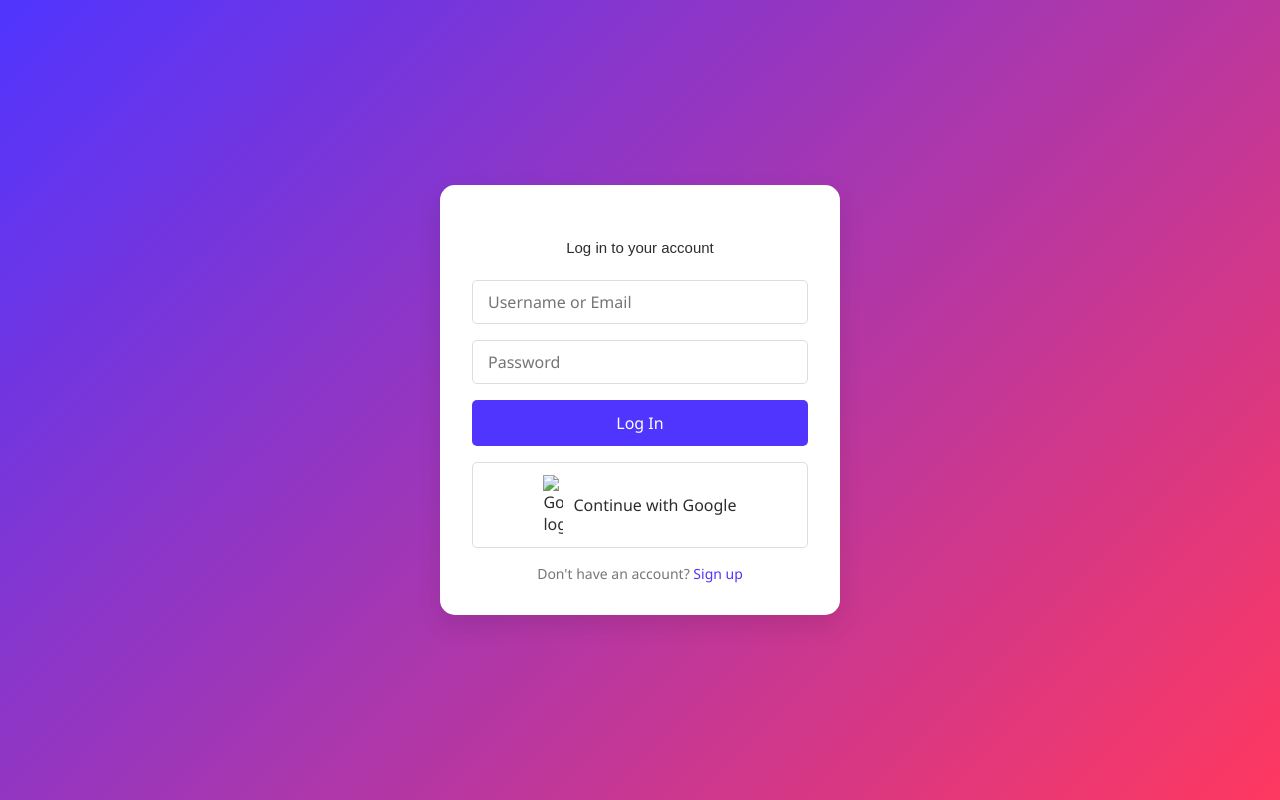
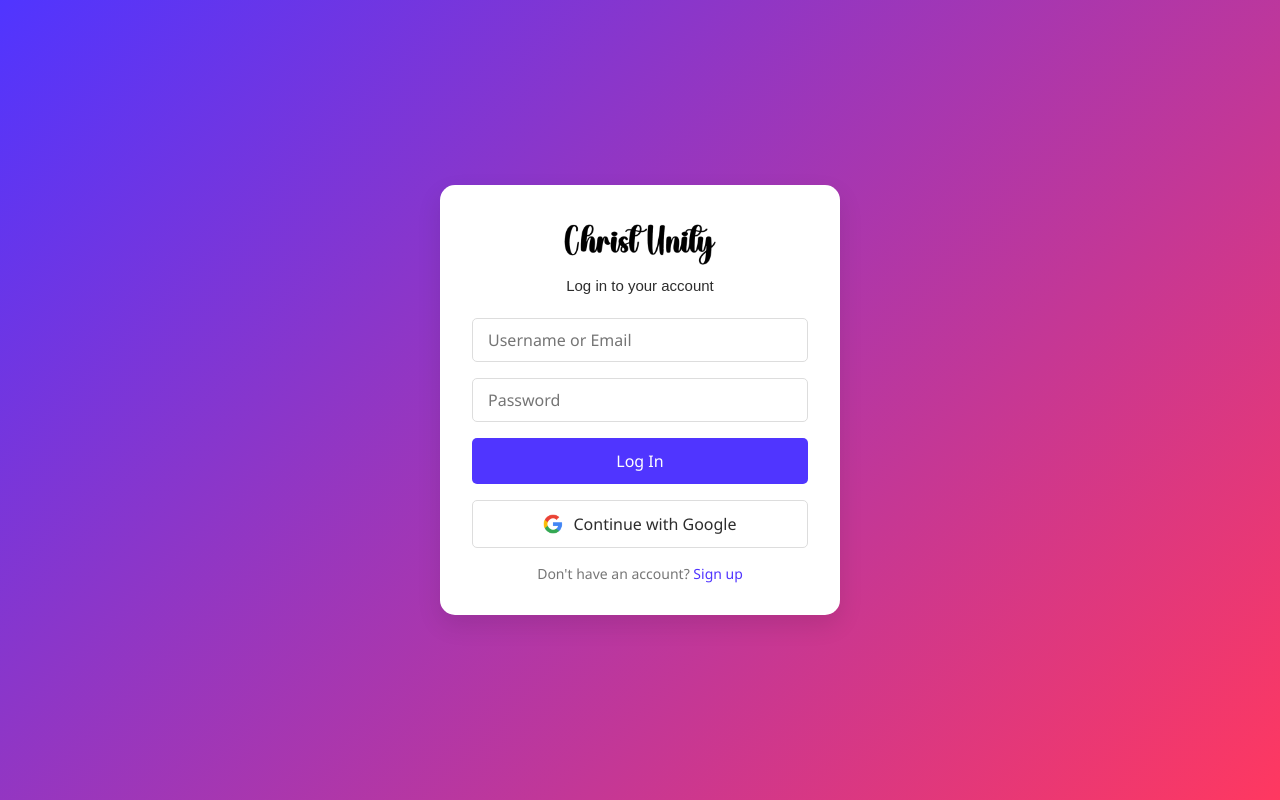
Before and after one commit to Tejaskashyap2005/Christ-Unity, a plain HTML site: page index.html in a window 1280 px wide. Drawn offline with Linux system fonts and the light colour scheme.

Commit message:
Update index.html

```diff
--- a/index.html
+++ b/index.html
@@ -854,7 +854,7 @@
     <div class="login-container" id="loginPage">
         <div class="login-card">
           <div class="loginlogo">
-            <img src="img/Christ-Unity-2-28-2025.png" alt="">
+            <img src="Christ-Unity-2-28-2025.png" alt="">
         </div>
           <h2>Log in to your account</h2>
             <form class="login-form" id="loginForm">
@@ -862,7 +862,7 @@
                 <input type="password" placeholder="Password" required>
                 <button type="submit" class="login-btn">Log In</button>
                 <button type="button" class="google-btn">
-                    <img src="img/pngwing.com.png" alt="Google logo">
+                    <img src="pngwing.com.png" alt="Google logo">
                     Continue with Google
                 </button>
             </form>
@@ -878,7 +878,7 @@
         <nav class="navbar">
             <div class="navbar-content">
               <div class="logo">
-                <img src="img/Christ-Unity-2-28-2025.png" alt="">
+                <img src="Christ-Unity-2-28-2025.png" alt="">
             </div>
                 <div class="search-bar">
                     <i class="fas fa-search nav-icon"></i>
@@ -888,7 +888,7 @@
                     <i class="fas fa-plus-square nav-icon"></i>
                     <i class="fas fa-heart nav-icon"></i>
                     <i class="fas fa-paper-plane nav-icon"></i>
-                    <img src="img/developern.jpg" alt="Profile" class="nav-profile">
+                    <img src="developern.jpg" alt="Profile" class="nav-profile">
                 </div>
             </div>
         </nav>
@@ -927,7 +927,7 @@
                         <!-- Post 1 -->
                         <div class="post">
                             <div class="post-header">
-                                <img src="img/logo.png" alt="User" class="post-avatar">
+                                <img src="logo.png" alt="User" class="post-avatar">
                                 <div>
                                     <span class="post-user">notes_zone</span>
                                     <span class="post-time">2h</span>
```
